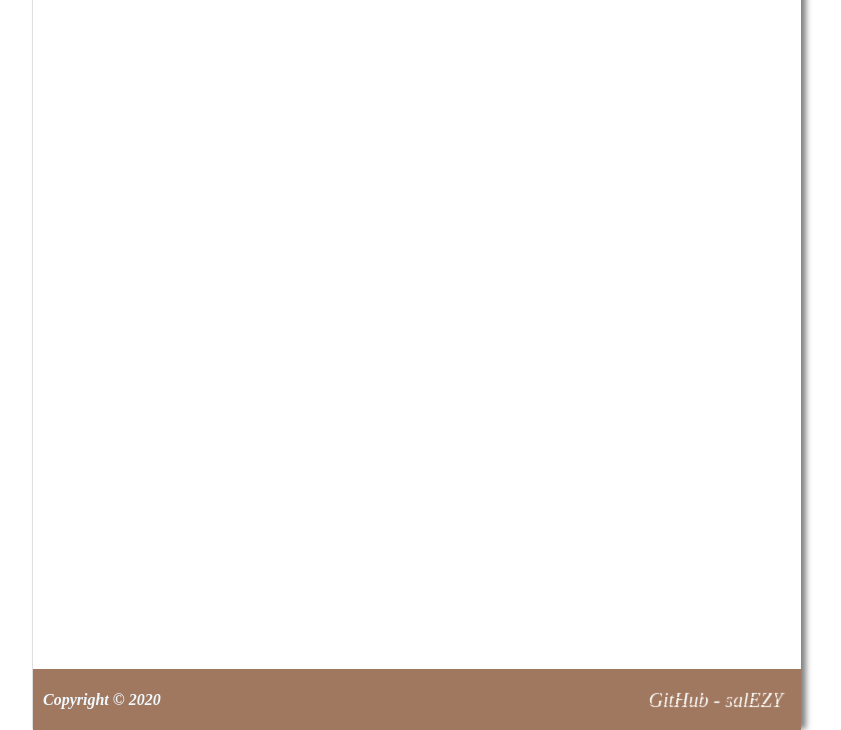
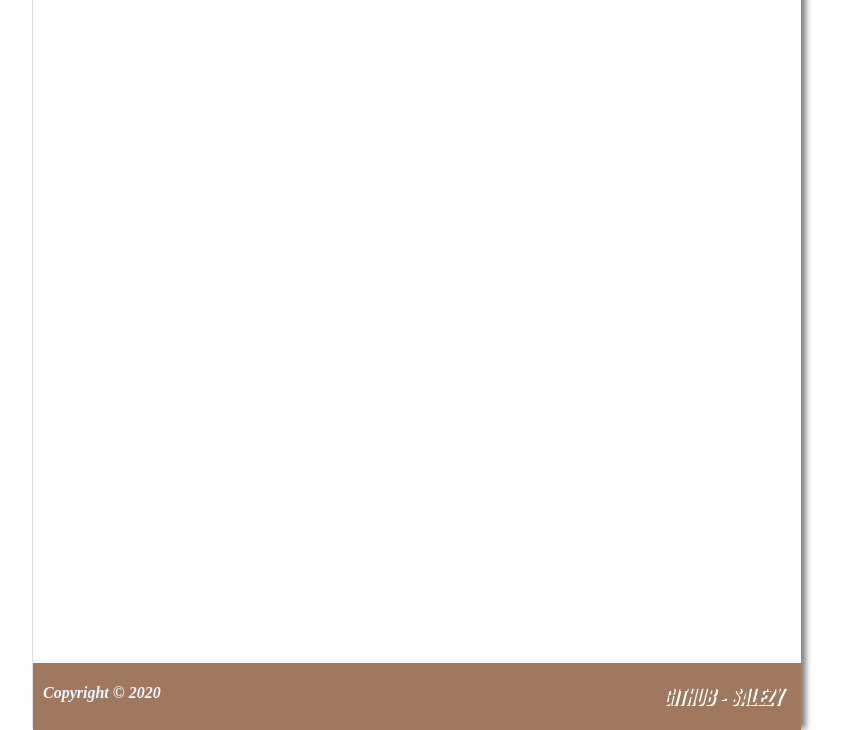
Before and after one commit to salEZY/TO-DO-app, a website built with webpack: page index.html in a window 1280 px wide. Shown: the part 70-800 px from the top of the page, without its empty margins (223-1064 px from the left). Built offline with nearby package versions, Linux system fonts and the light colour scheme.

```diff
--- a/assets/css/style.css
+++ b/assets/css/style.css
@@ -25,6 +25,18 @@
 }
 #log, #reg {
     margin-right: 15px;
+}
+.git {
+    margin: 18px 20px;
+    text-decoration: none;
+    color: #a0785f;
+    font-family: impact;
+    font-size: 20px;
+    font-weight: bolder;
+    text-shadow: 2px 1px white;
+}
+.git:hover {
+    color: cadetblue
 }
 .btn {
     border: 1px solid white;
--- a/src/layouts/Footer.js
+++ b/src/layouts/Footer.js
@@ -4,10 +4,10 @@
     const h4 = document.createElement('h4')
     h4.textContent = `Copyright \u00A9 2020`
     const git = document.createElement('a')
-    git.textContent = 'GitHub - salEZY'
+    git.className = 'git'
+    git.textContent = 'GITHUB - SALEZY'
     git.href = 'https://github.com/salEZY'
     git.target = '_blank'
-    git.style = 'margin: 18px 20px; text-decoration: none; color: #a0785f; font-size: 20px;font-weigth: bolder; text-shadow: 2px 2px 1px white'
 
     footer.append(h4, git)
     return footer
```
